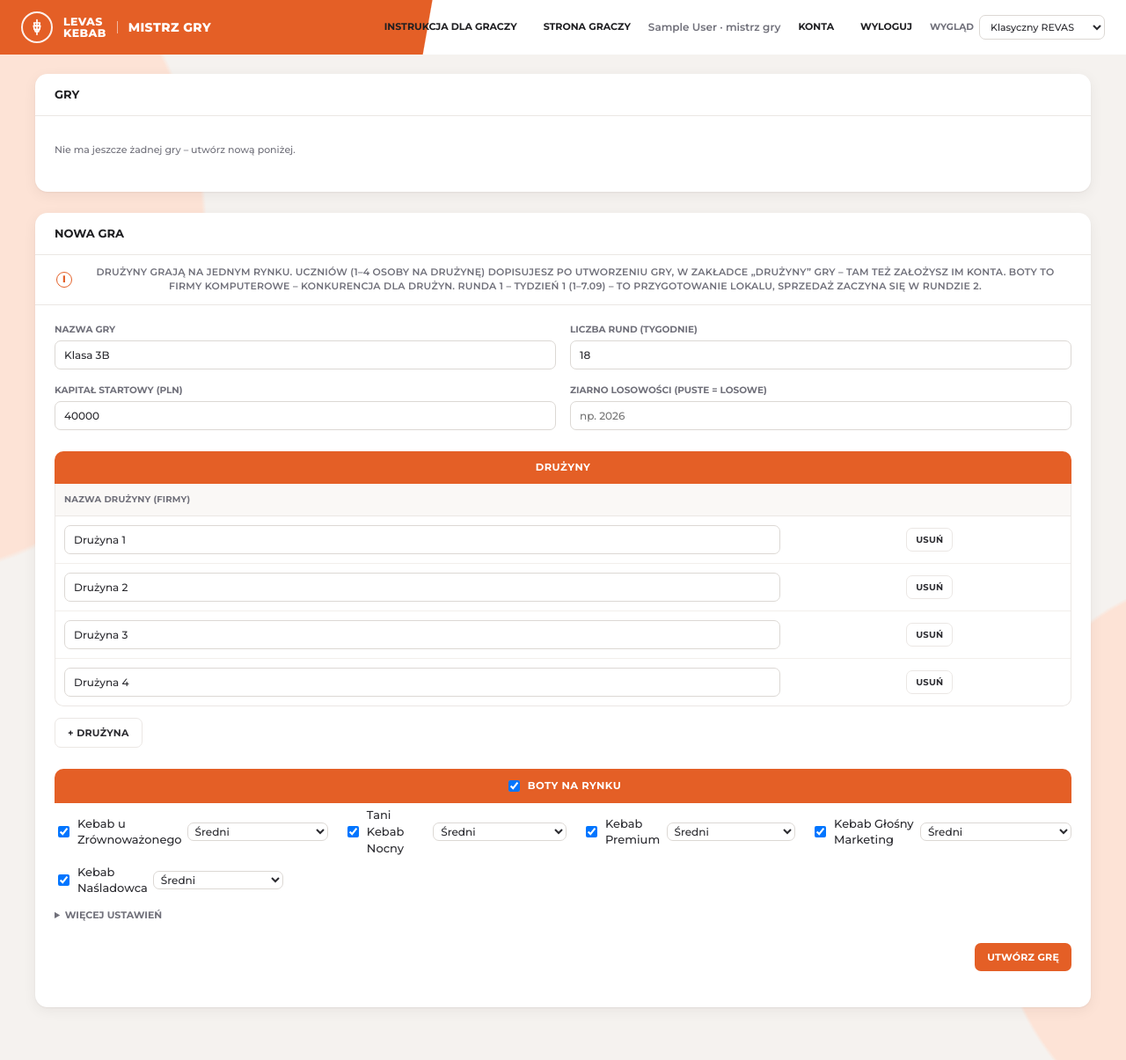
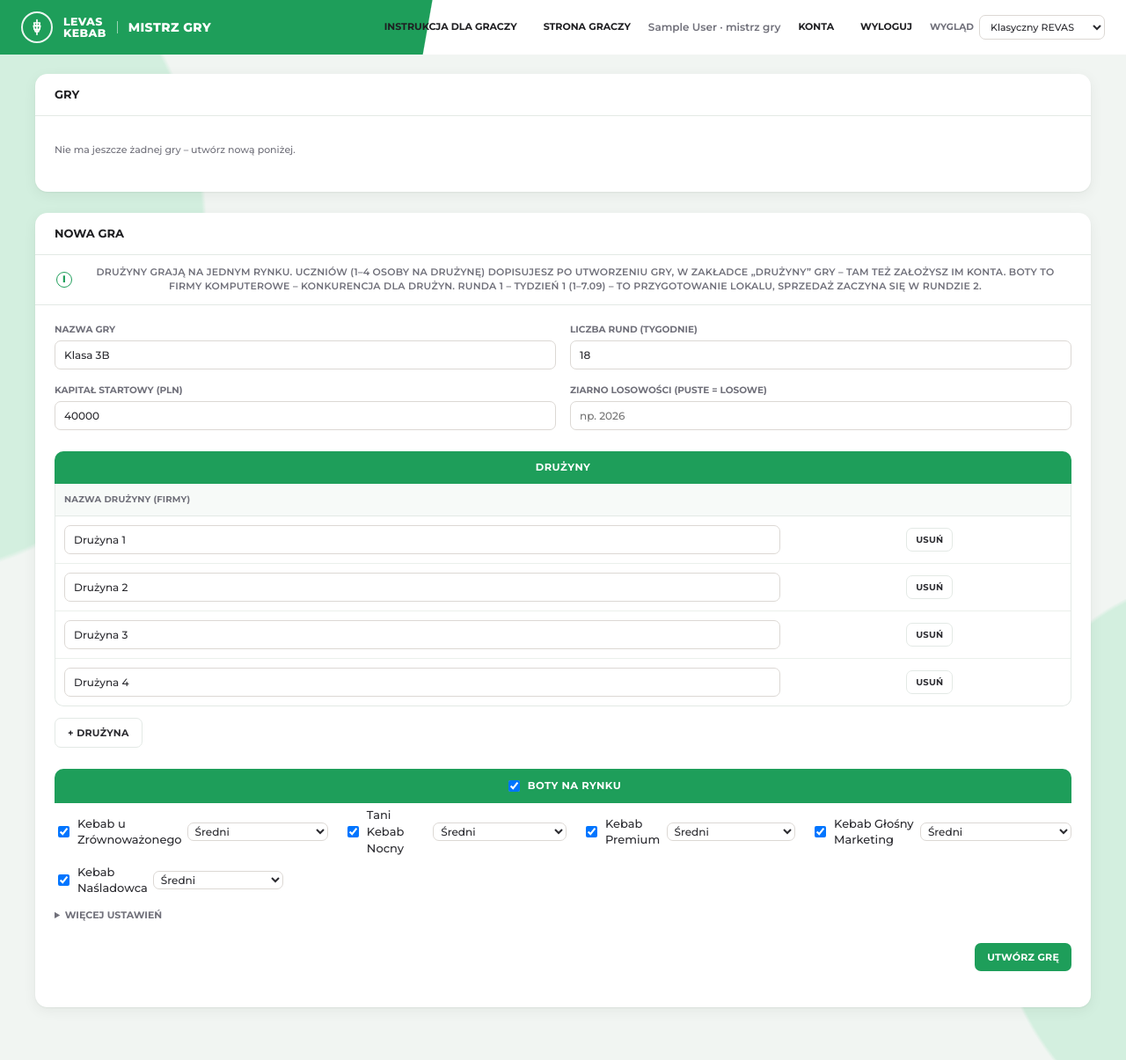
Before and after one commit to Tom-Wasko/Levas, a Django app: page /mg/ in a window 1280 px wide. Shown: the whole page at 88% size. Run offline with Django 5.2, Linux system fonts and the light colour scheme; the visitor is signed in with stand-in values (Sample User, id 1); data that the repository does not hold is empty.

Commit message:
Kolorystyka zielona: szmaragdowy kolor przewodni zamiast pomarańczowego
Panel gracza, panel MG, logowanie i „Jak grać” (motywy noc/grafik/talerze bez zmian).
Twój lokal na mapie zielony, lokal wybrany w tej rundzie pomarańczowy; plusy ciemniejszą zielenią.

Co-Authored-By: Claude Opus 5.5 <noreply@anthropic.com>

```diff
--- a/gra/panel_gracza/static/styl.css
+++ b/gra/panel_gracza/static/styl.css
@@ -1,27 +1,27 @@
 /* Levas (kebab) – wygląd na wzór fitnessclub.revas.pl, dopracowany */
 :root {
-  --pom: #e45f26;
-  --pom-ciemny: #c64b15;
-  --pom-jasny: #fff1ea;
-  --pom-mgla: #fde3d6;
+  --pom: #1e9e5a;
+  --pom-ciemny: #157a45;
+  --pom-jasny: #eaf7ef;
+  --pom-mgla: #d3efdf;
   --czarny: #1f1f22;
   --tekst: #2b2b30;
   --szary: #70707a;
   --szary-jasny: #f4f4f6;
-  --linia: #ebe7e4;
-  --zielony: #12a85f;
+  --linia: #e3e9e5;
+  --zielony: #0b7a3e;
   --zielony-jasny: #e3f6ec;
   --czerwony: #d93445;
   --czerwony-jasny: #fdeaec;
   --niebieski: #2d6fd2;
   --zolty: #f0a020;
-  --tlo: #f5f2ef;
+  --tlo: #f1f5f2;
   --karta: #ffffff;
-  --cien: 0 1px 2px rgba(30, 20, 10, .05), 0 4px 16px rgba(30, 20, 10, .06);
-  --cien-mocny: 0 8px 30px rgba(30, 20, 10, .14);
+  --cien: 0 1px 2px rgba(10, 30, 20, .05), 0 4px 16px rgba(10, 30, 20, .06);
+  --cien-mocny: 0 8px 30px rgba(10, 30, 20, .14);
   --r: 10px;
   --pomaranczowy: var(--pom);
-  --wykres-paleta: #e45f26, #2d73d6, #00c06a, #9b51e0, #f2b705, #e5333f, #17a2b8, #795548;
+  --wykres-paleta: #1e9e5a, #2d73d6, #e45f26, #9b51e0, #f2b705, #e5333f, #17a2b8, #795548;
   --wykres-linia: #1f1f22;
   --wykres-utracona: #f7b9a4;
   --wykres-tekst: #666;
@@ -104,7 +104,7 @@ h1, h2, h3 { font-weight: 700; letter-spacing: .01em; }
   border-radius: 6px; text-decoration: none; transition: background .12s, color .12s; }
 .przelacznik a.aktywny { background: #fff; color: var(--pom); box-shadow: 0 1px 3px rgba(0,0,0,.08); }
 .przelacznik a.wylaczony { opacity: .35; pointer-events: none; }
-.podzakladki { display: flex; gap: 6px; flex-wrap: wrap; padding: 10px 22px; border-bottom: 1px solid var(--linia); background: #fcfbfa; }
+.podzakladki { display: flex; gap: 6px; flex-wrap: wrap; padding: 10px 22px; border-bottom: 1px solid var(--linia); background: #fafcfb; }
 .podzakladki a { display: inline-flex; align-items: center; gap: 7px; padding: 6px 12px; border-radius: 999px; border: 1px solid var(--linia);
   background: #fff; color: var(--tekst); font-size: 11px; font-weight: 700; text-transform: uppercase; cursor: pointer; text-decoration: none; }
 .podzakladki a:hover { border-color: var(--pom); color: var(--pom); }
@@ -162,7 +162,7 @@ h1, h2, h3 { font-weight: 700; letter-spacing: .01em; }
   transition: background .12s, box-shadow .12s, transform .05s; text-decoration: none; white-space: nowrap; }
 .btn:active { transform: translateY(1px); }
 .btn.pom { background: var(--pom); color: #fff; }
-.btn.pom:hover { background: var(--pom-ciemny); box-shadow: 0 3px 10px rgba(228,95,38,.3); }
+.btn.pom:hover { background: var(--pom-ciemny); box-shadow: 0 3px 10px rgba(30,158,90,.3); }
 .btn.czarny { background: var(--czarny); color: #fff; }
 .btn.czarny:hover { background: #000; }
 .btn.zielony { background: var(--zielony); color: #fff; }
@@ -175,7 +175,7 @@ h1, h2, h3 { font-weight: 700; letter-spacing: .01em; }
 .btn[disabled] { opacity: .4; cursor: not-allowed; box-shadow: none; }
 input[type=number], input[type=text], input[type=password], select { font-family: inherit; font-size: 12px; padding: 8px 10px;
   border: 1px solid #dcd8d4; border-radius: 7px; width: 100%; background: #fff; color: var(--tekst); transition: border-color .12s, box-shadow .12s; }
-input:focus, select:focus { outline: none; border-color: var(--pom); box-shadow: 0 0 0 3px rgba(228,95,38,.15); }
+input:focus, select:focus { outline: none; border-color: var(--pom); box-shadow: 0 0 0 3px rgba(30,158,90,.15); }
 input.krotkie { width: 92px; }
 input:disabled, select:disabled { background: var(--szary-jasny); color: var(--szary); }
 label.pole { display: flex; flex-direction: column; gap: 5px; font-size: 10.5px; font-weight: 700; text-transform: uppercase; color: var(--szary); }
@@ -184,8 +184,8 @@ label.pole { display: flex; flex-direction: column; gap: 5px; font-size: 10.5px;
 .tab-wrap { overflow-x: auto; border-radius: var(--r); border: 1px solid var(--linia); background: #fff; }
 table.t { width: 100%; border-collapse: collapse; font-size: 12px; }
 table.t th { text-transform: uppercase; font-size: 10px; font-weight: 700; padding: 11px 10px; border-bottom: 1px solid var(--linia);
-  background: #faf8f6; text-align: center; color: var(--szary); letter-spacing: .02em; }
-table.t td { padding: 10px; border-top: 1px solid #f2efec; text-align: center; font-variant-numeric: tabular-nums; }
+  background: #f7faf8; text-align: center; color: var(--szary); letter-spacing: .02em; }
+table.t td { padding: 10px; border-top: 1px solid #ebf0ec; text-align: center; font-variant-numeric: tabular-nums; }
 table.t tbody tr:hover td { background: var(--pom-jasny); }
 table.t th[data-sort] { cursor: pointer; user-select: none; }
 table.t th[data-sort]:hover { color: var(--pom); }
--- a/gra/panel_gracza/static/zakladki/czas.js
+++ b/gra/panel_gracza/static/zakladki/czas.js
@@ -11,7 +11,7 @@ function czasHtml(C, tytul) {
       <span>Wykorzystane: <span class="kwota">${licz(C.wykorzystane, 1)} h</span></span>
       <span>Wolne: <span class="kwota">${licz(C.wolne, 1)} h</span></span></div>
     <div style="height:10px;border-radius:5px;background:var(--tlo-2, #e6e6e6);margin:8px 0;overflow:hidden">
-      <div style="height:100%;width:${proc}%;background:${proc >= 100 ? "#e5333f" : "#e45f26"}"></div></div>`
+      <div style="height:100%;width:${proc}%;background:${proc >= 100 ? "#e5333f" : "#1e9e5a"}"></div></div>`
     + tabela(tytul, ["Na co", "Zakładka", "Godziny", "Status"],
       C.pozycje.length ? C.pozycje.map((p) => [esc(p.opis), `<a data-zakladka-k="${esc(p.zakladka)}">${esc(ZAKLADKA[p.zakladka] || p.zakladka)}</a>`,
         `${licz(p.godziny, 1)} h`, p.przyjete ? "zaplanowane" : `<span class="minus">odrzucone – brak czasu</span>`])
--- a/gra/panel_gracza/static/zakladki/mapa.js
+++ b/gra/panel_gracza/static/zakladki/mapa.js
@@ -12,7 +12,7 @@ const BUDYNKI = {  // rodzaj → kolor dachu i wysokość
   uczelnia: ["#3f51b5", 34], media: ["#455a64", 28], lichwiarz: ["#3b2f2f", 16],
   ubezpieczenia: ["#43a047", 26], detektyw: ["#5d4037", 18],
 };
-const LOKAL = { moj: "#e45f26", wybrany: "#00c06a", wolny: "#ffffff", zajety: "#9aa0a8" };
+const LOKAL = { moj: "#1e9e5a", wybrany: "#e45f26", wolny: "#ffffff", zajety: "#9aa0a8" };
 const FIRMA = ["oferta", "stanowiska", "sprzet", "zatrudnienie", "sprzedaz", "kpir"];
 
 function geometria(siatka) {
--- a/gra/panel_gracza/static/zakladki/wspolne.js
+++ b/gra/panel_gracza/static/zakladki/wspolne.js
@@ -120,7 +120,7 @@ export function toast(tekst) {
 
 const wykresy = [];
 export function wyczyscWykresy() { while (wykresy.length) wykresy.pop().destroy(); }
-export const KOLORY = ["#e45f26", "#2d73d6", "#00c06a", "#9b51e0", "#f2b705", "#e5333f", "#17a2b8", "#795548"];
+export const KOLORY = ["#1e9e5a", "#2d73d6", "#e45f26", "#9b51e0", "#f2b705", "#e5333f", "#17a2b8", "#795548"];
 // kolory wykresów z bieżącego motywu (zmienne CSS --wykres-*); kolor serii może być nazwą zmiennej, np. "--wykres-linia"
 const zmienna = (n) => getComputedStyle(document.documentElement).getPropertyValue(n).trim();
 function paleta() {
@@ -146,7 +146,7 @@ export function wykres(id, typ, etykiety, serie, opcje = {}) {
 export const nazwaUslugi = (kat, u) => kat.uslugi[u]?.nazwa ?? u;
 export const nazwaFirmy = (v, f) => v.marki?.[f]?.nazwa ?? v.rynek?.firmy?.[f] ?? f;
 
-// kolory firm na mapie (bez pomarańczowego i zielonego – to Twój lokal i lokal wybrany w tej rundzie)
+// kolory firm na mapie (bez zielonego i pomarańczowego – to Twój lokal i lokal wybrany w tej rundzie)
 export const KOLORY_FIRM = ["#2d73d6", "#e5333f", "#9b51e0", "#f2b705", "#17a2b8", "#d63384", "#34495e", "#795548"];
 
 // marka firmy (runda 1: nazwa, slogan, kolor, logo – api/prezentacja.py: marki); bez wybranego koloru – z palety
```
Also changed, not shown: gra/panel_gracza/templates/panel_gracza/jak_grac.html (+5 -5 lines).
